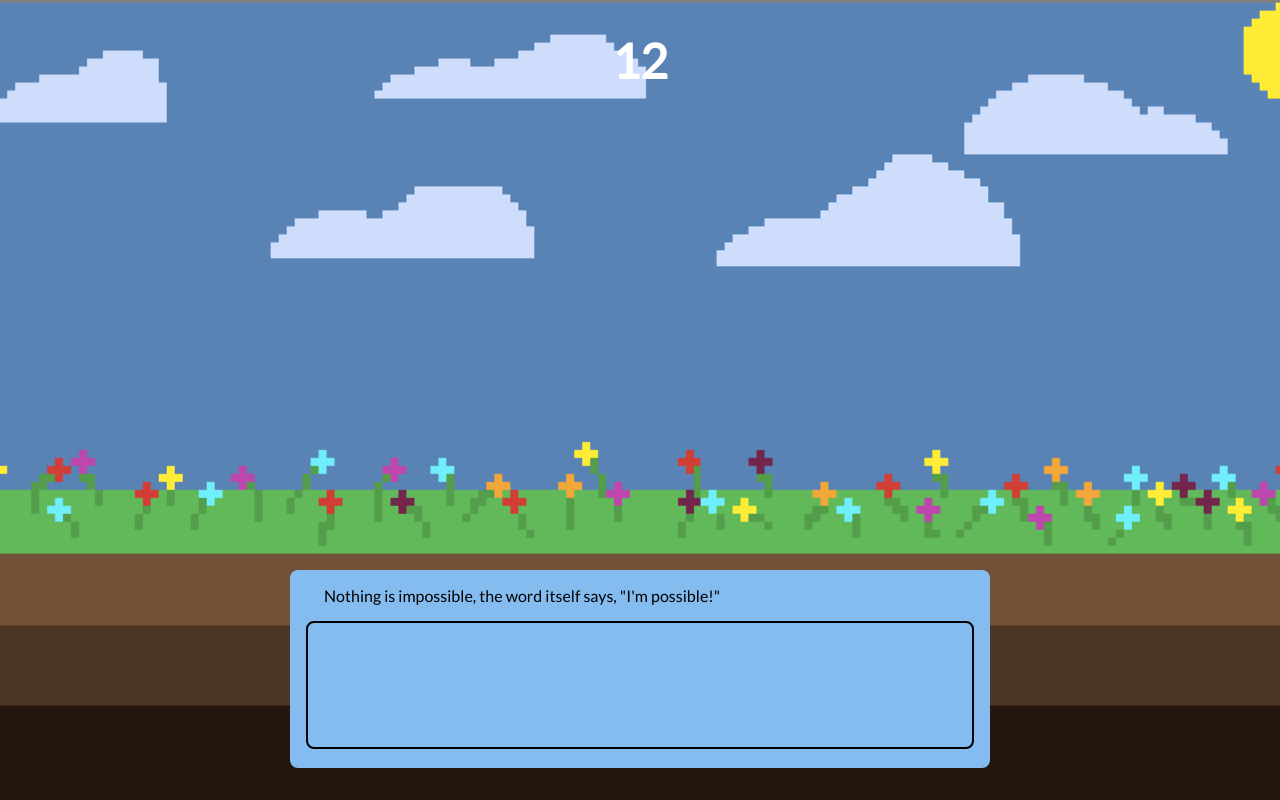
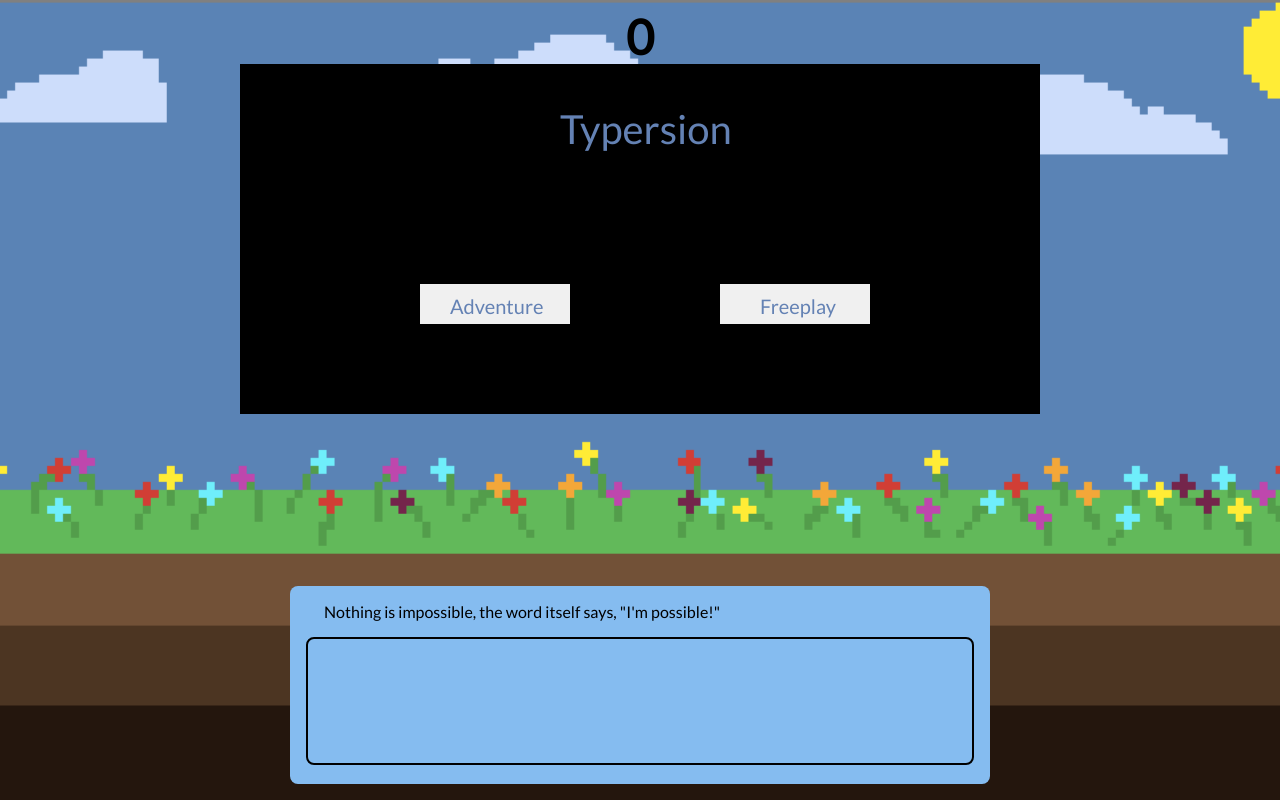
Before and after one commit to shaham-noorani/Typersion, a plain HTML site: page index.html in a window 1280 px wide. Drawn offline with Linux system fonts and the light colour scheme.

Commit message:
added dynamic page sizing and started the title screen

```diff
--- a/index.html
+++ b/index.html
@@ -10,6 +10,7 @@
 </head>
 <body>
     <div class="WPM" id="WPM"></div>
+    <canvas class="canvas" id="game" width="800" height="350"></canvas>
     <div class="quote-container">
         <div class="quote-display" id="quoteDisplay"></div>
         <textarea id="quoteInput" class="quote-input" autofocus></textarea>
--- a/script.js
+++ b/script.js
@@ -1,3 +1,9 @@
+var canvas = document.getElementById("game")
+var context = canvas.getContext("2d")
+
+const SCREEN_HEIGHT = 400
+const SCREEN_WIDTH = 800
+
 const quoteDisplayElement = document.getElementById("quoteDisplay")
 const quoteInputElement = document.getElementById("quoteInput")
 const WPMElement = document.getElementById('WPM')
@@ -6,7 +12,6 @@ quoteInputElement.addEventListener('input', () => {
     var quoteArray = quoteDisplayElement.querySelectorAll('span')
     var playerInputArray = quoteInputElement.value.split('')
     if (playerInputArray[0] == " ") {
-        console.log("LMAO")
         quoteInputElement.value = ""
         playerInputArray = ""
     }
@@ -37,8 +42,7 @@ quoteInputElement.addEventListener('input', () => {
 })
 
 function getRandomQuote() {
-    console.log("lmao")
-    quoteInputElement.value = null
+    quoteInputElement.value = ""
 
     loadJSON(function(response) {
         var json = JSON.parse(response)
@@ -57,13 +61,13 @@ function getRandomQuote() {
 
 let startTime
 var totalTypedWords = 0
-function startAndRunTimer()
-{
+function startAndRunTimer() {
     WPMElement.innerText = 0
     startTime = new Date()
     setInterval(() => {
-        if (getTimerTime != 0) {
-        WPMElement.innerText = Math.floor(totalTypedWords + getTypedWords() / getTimerTime() * 60)
+        if (getTimerTime() != 0) {
+            WPMElement.innerText =
+                Math.floor((totalTypedWords + getTypedWords() - 1) / getTimerTime() * 60)
         }
     }, 100)
 }
@@ -91,7 +95,40 @@ function loadJSON(callback) {
     xobj.send(null);
 }
 
+function title() {
+    requestAnimationFrame(title)
+    context.clearRect(0, 0, canvas.width, canvas.height)
+
+    context.beginPath()
+    context.rect(0, 0, canvas.width, canvas.height)
+    context.fillStyle = "rgb(0, 0, 0)"
+    context.fill()
+    context.closePath()
+
+    context.beginPath()
+    context.fillStyle = "rgb(240, 240, 240)"
+    context.rect(180, 220, 150, 40)
+    context.rect(480, 220, 150, 40)
+    context.fill()
+    context.closePath()
+
+    context.beginPath()
+    context.fillStyle = "rgb(100, 130, 180)"
+    context.font = "normal 40px Lato"
+    context.fillText("Typersion", 320, 80)
+    context.font = "normal 20px Lato"
+    context.fillText("Adventure", 210, 250)
+    context.fillText("Freeplay", 520, 250)
+    context.closePath()
+
+}
+
 function init() {
+    if (screen.height > 800) {
+        canvas.classList.add("taller-screen")
+        WPMElement.classList.add("taller-screen")
+    }
+    title()
     getRandomQuote()
     startAndRunTimer()
 }
--- a/styles.css
+++ b/styles.css
@@ -9,12 +9,10 @@ body {
     min-height: 100vh;
     margin: 0;
 
-    height: 100%;
     background-image: url('back.png');
     background-position: center;
     background-repeat: no-repeat;
     background-size: cover;
-    /* background-color: rgb(156, 161, 161); */
 }
 
 body, .quote-input {
@@ -29,14 +27,14 @@ body, .quote-input {
     max-width: 90%;
 
     position: absolute;
-    bottom: 2rem;
+    bottom: 1rem;
 }
 
 .WPM {
     position: absolute;
-    top: 2rem;
+    top: 0.5rem;
     font-size: 3rem;
-    color: white;
+    color: black;
     font-weight: bold;
 }
 
@@ -63,6 +61,19 @@ body, .quote-input {
     border-color: black;
 }
 
+.canvas {
+    position: absolute;
+    top: 4.0rem;
+}
+
+canvas.taller-screen {
+    top: 8rem;
+}
+
+.WPM.taller-screen {
+    top: 2rem;
+}
+
 .correct {
     color: green;
 }
```
Also changed, not shown: quotes.json (+12 -12 lines).
